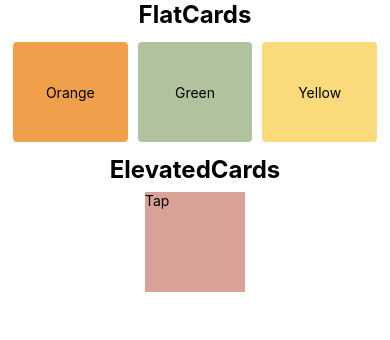
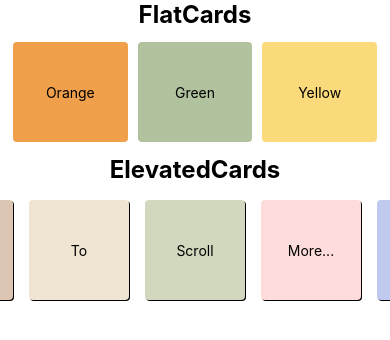
Before and after one commit to zaraakhtar/React-Native-App, a React Native app: screen / in a window 390 px wide. Shown: the top 340 px of the page. Built offline with nearby package versions, Linux system fonts and the light colour scheme.

Commit message:
Completed the elevated cards

```diff
--- a/component/ElevatedCards.tsx
+++ b/component/ElevatedCards.tsx
@@ -6,9 +6,27 @@ export default function ElevatedCards() {
   return (
     <View style={styles.textContainer}>
       <Text style={styles.headingText}>ElevatedCards</Text>
-      <ScrollView style ={styles.container}>
-        <View style = {[styles.Card, styles.CardElevated]}>
-            <Text>Tap</Text>
+      <ScrollView horizontal={true} style={styles.container}>
+        <View style={[styles.Card, styles.cardOne]}>
+          <Text>Tap</Text>
+        </View>
+        <View style={[styles.Card, styles.cardTwo]}>
+          <Text>me</Text>
+        </View>
+        <View style={[styles.Card, styles.cardThree]}>
+          <Text>To</Text>
+        </View>
+        <View style={[styles.Card, styles.cardFour]}>
+          <Text>Scroll</Text>
+        </View>
+        <View style={[styles.Card, styles.cardFive]}>
+          <Text>More...</Text>
+        </View>
+        <View style={[styles.Card, styles.cardSix]}>
+          <Text>😚</Text>
+        </View>
+        <View style={[styles.Card, styles.cardSeven]}>
+          <Text>😅</Text>
         </View>
       </ScrollView>
     </View>
@@ -16,7 +34,7 @@ export default function ElevatedCards() {
 }
 
 const styles = StyleSheet.create({
-    headingText: {
+  headingText: {
     fontSize: 24,
     fontWeight: 'bold',
     paddingHorizontal: 5,
@@ -27,11 +45,39 @@ const styles = StyleSheet.create({
   container: {
     padding: 8
   },
-  CardElevated: {
-    backgroundColor: '#D9A299'
-  },
   Card: {
+    flex: 1,
+    alignItems: 'center',
+    justifyContent: 'center',
     width: 100,
     height: 100,
+    margin: 8,
+    borderRadius: 4,
+    elevation: 4,
+    shadowOffset: {
+        width: 1,
+        height: 1
+    },
   },
-})
+  cardOne: {
+    backgroundColor: '#D9A299',
+  },
+  cardTwo: {
+    backgroundColor: '#DCC5B2',
+  },
+  cardThree: {
+    backgroundColor: '#F0E4D3',
+  },
+  cardFour: {
+    backgroundColor: '#D1D8BE',
+  },
+  cardFive: {
+    backgroundColor: '#FFDCDC',
+  },
+  cardSix: {
+    backgroundColor: '#C0C9EE',
+  },
+  cardSeven: {
+    backgroundColor: '#ECFAE5',
+  },
+});
```
